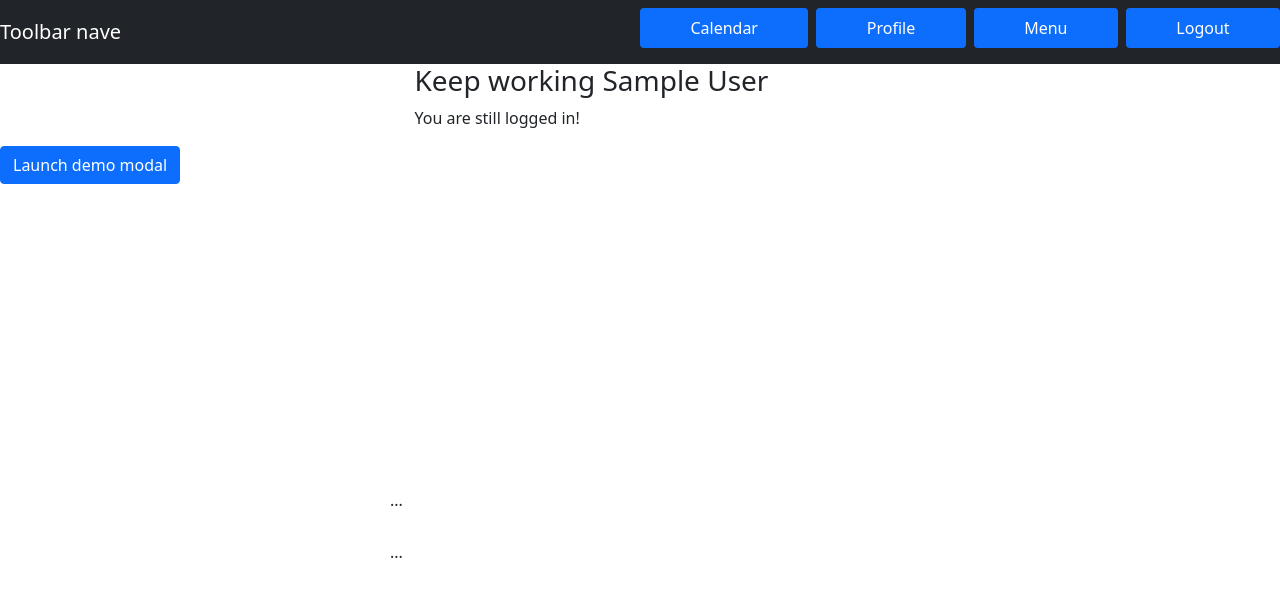
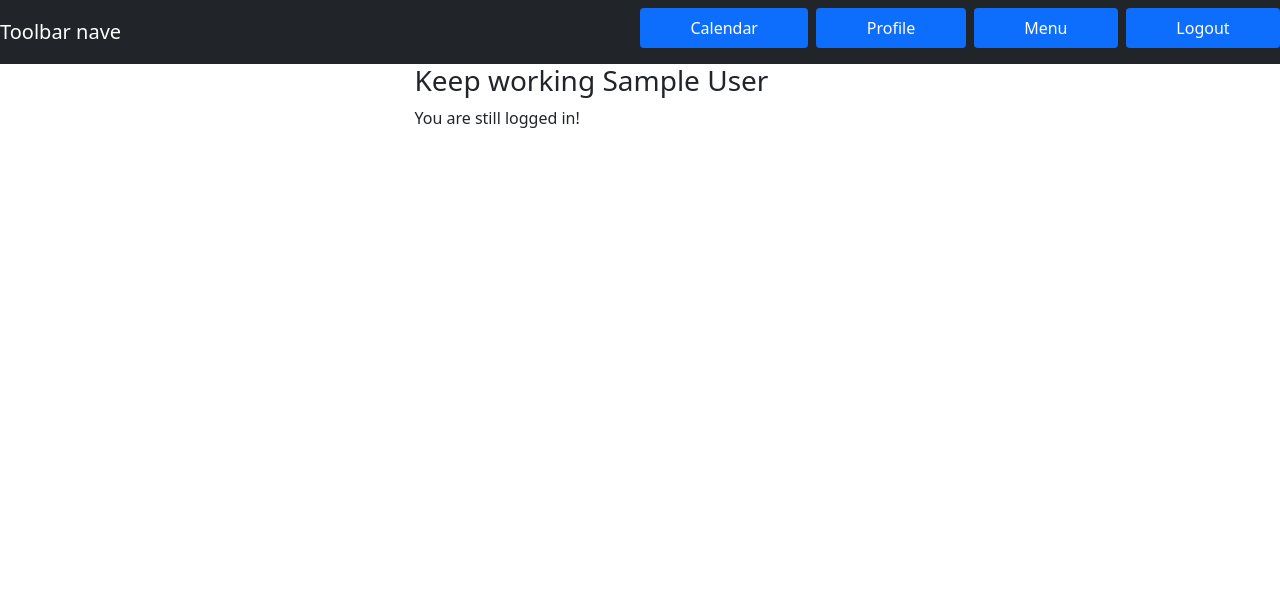
Before and after one commit to MarceloDiasSchneider/login-verification, a PHP site: page /php/menu.php in a window 1280 px wide. Shown: the top 597 px of the page. Run offline with PHP 8.4, Linux system fonts and the light colour scheme; the visitor is signed in with stand-in values (Sample User, id 1); some libraries are stand-ins or nearby versions.

Commit message:
git ignore

```diff
--- a/php/menu.php
+++ b/php/menu.php
@@ -27,39 +27,5 @@
         </div>
     </div>
 
-    <!-- Button trigger modal to create a schedule -->
-    <button type="button" class="btn btn-primary" data-bs-toggle="modal" data-bs-target="#exampleModal">
-    Launch demo modal
-    </button>
-
-    <!-- Modal to create a schedule -->
-    <div class="modal fade modal-dialog modal-dialog-centered" id="exampleModal" tabindex="-1" aria-labelledby="exampleModalLabel" aria-hidden="true">
-        <div class="modal-dialog">
-            <div class="modal-content">
-                <div class="modal-header">
-                    <h5 class="modal-title" id="exampleModalLabel">Modal title</h5>
-                    <button type="button" class="btn-close" data-bs-dismiss="modal" aria-label="Close"></button>
-                </div>
-                <div class="modal-body">
-                    ...
-                </div>
-                <div class="modal-footer">
-                    <button type="button" class="btn btn-secondary" data-bs-dismiss="modal">Close</button>
-                    <button type="button" class="btn btn-primary">Save changes</button>
-                </div>
-            </div>
-        </div>
-    </div>
-<!-- Vertically centered modal -->
-<div class="modal-dialog modal-dialog-centered">
-  ...
-</div>
-
-<!-- Vertically centered scrollable modal -->
-<div class="modal-dialog modal-dialog-centered modal-dialog-scrollable">
-  ...
-</div>
-    <script src="https://cdn.jsdelivr.net/npm/@popperjs/core@2.5.4/dist/umd/popper.min.js" integrity="sha384-q2kxQ16AaE6UbzuKqyBE9/u/KzioAlnx2maXQHiDX9d4/zp8Ok3f+M7DPm+Ib6IU" crossorigin="anonymous"></script>
-    <script src="https://cdn.jsdelivr.net/npm/bootstrap@5.0.0-beta1/dist/js/bootstrap.min.js" integrity="sha384-pQQkAEnwaBkjpqZ8RU1fF1AKtTcHJwFl3pblpTlHXybJjHpMYo79HY3hIi4NKxyj" crossorigin="anonymous"></script>
 </body>
 </html>
```
Also changed, not shown: php/conection.php (+8 -8 lines), 1 other file.
